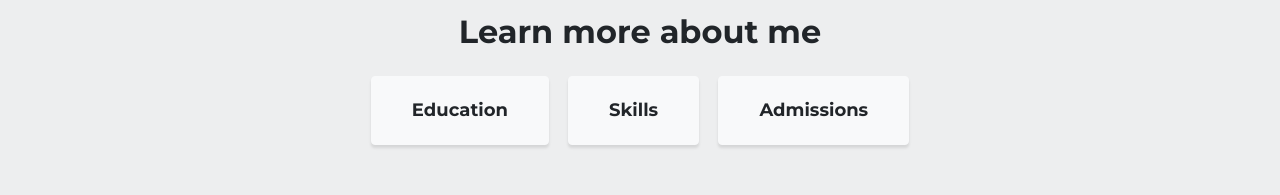
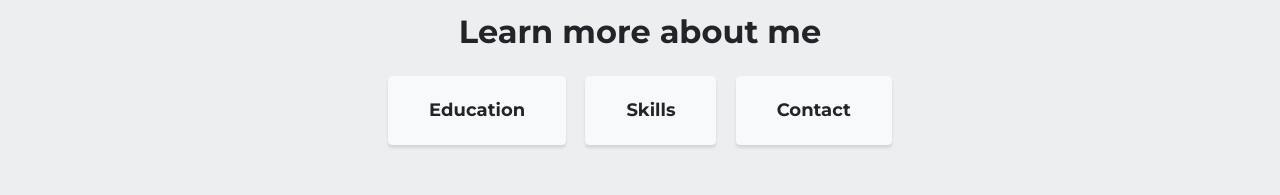
Before and after one commit to wyh2ah/Portfolio, a plain HTML site: page index.html in a window 1280 px wide. Shown: the part 1507-1702 px from the top of the page. Drawn offline with Linux system fonts and the light colour scheme; a script that the page names is missing; a web font is replaced by a local one.

Commit message:
Update index.html

```diff
--- a/index.html
+++ b/index.html
@@ -195,8 +195,8 @@
             Skills
           </a>
 
-          <a class="btn btn-light btn-xl ml-2 mr-2 mb-3 js-scroll-trigger about-btn" href="#admissions">
-            Admissions
+          <a class="btn btn-light btn-xl ml-2 mr-2 mb-3 js-scroll-trigger about-btn" href="#contact">
+            Contact
           </a>
 
           <!-- <a class="btn btn-light btn-xl ml-2 mr-2 mb-3 js-scroll-trigger about-btn" href="#papers">
```
